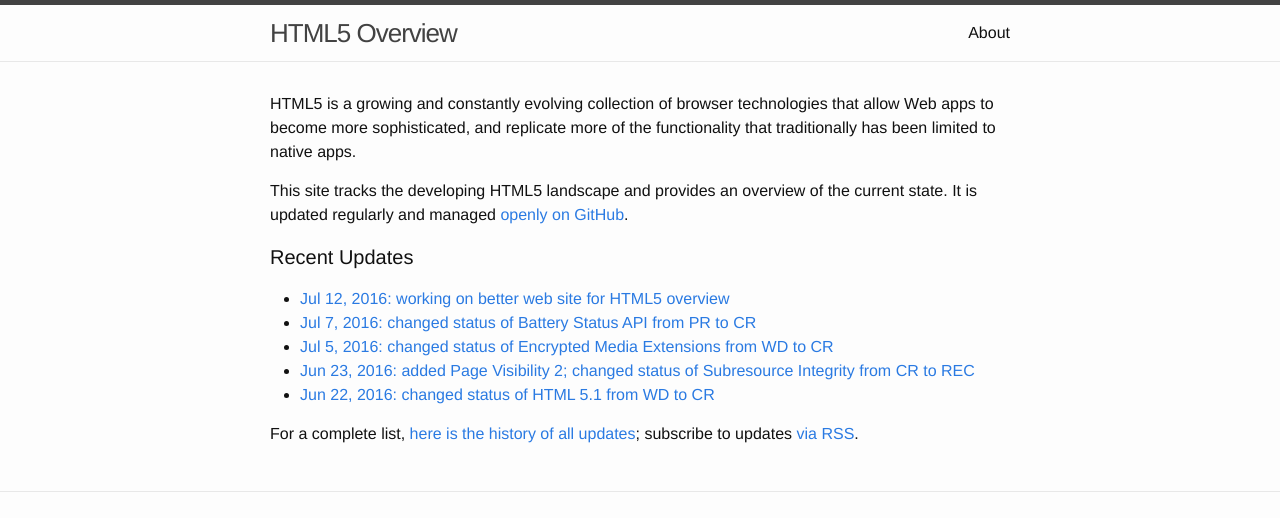
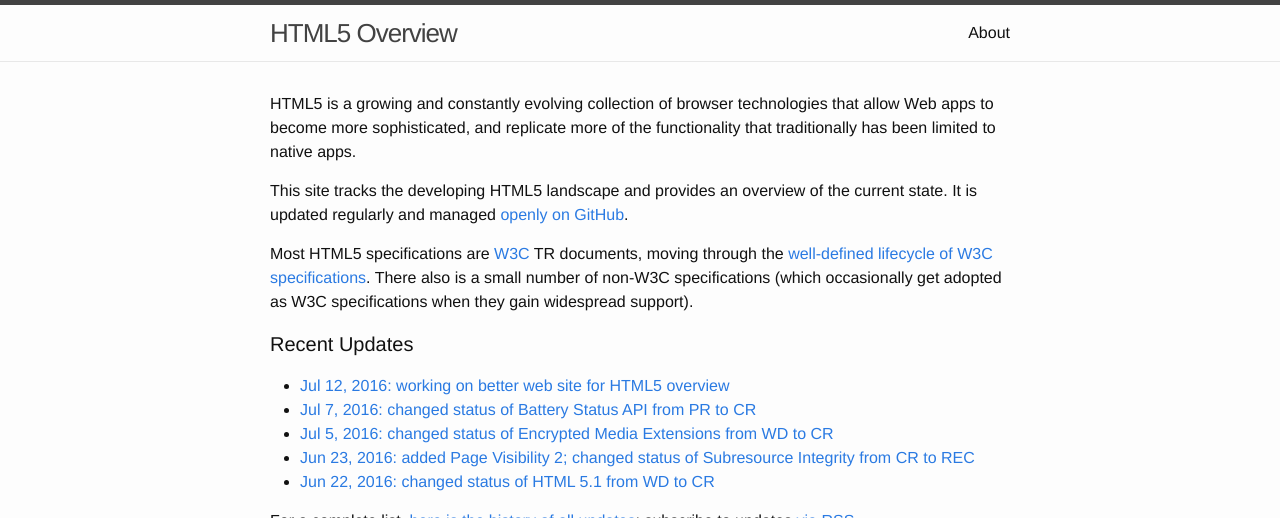
Before and after one commit to dret/HTML5-overview, a Jekyll site: the page built from index.html, in a window 1280 px wide, cut to the strip 0-518 px from the top of the page. Built offline with Jekyll 4.4.1, drawn with Linux system fonts in a browser that asks for light colours.

Commit message:
more intro text

```diff
--- a/index.html
+++ b/index.html
@@ -8,6 +8,7 @@ layout: default
 
 <p>This site tracks the developing HTML5 landscape and provides an overview of the current state. It is updated regularly and managed <a href="https://github.com/dret/HTML5-overview">openly on GitHub</a>.</p>
 
+<p>Most HTML5 specifications are <a href="http://www.w3.org/" title="World Wide Web Consortium">W3C</a> TR documents, moving through the <a href="http://www.w3.org/2014/Process-20140801/#rec-advance">well-defined lifecycle of W3C specifications</a>. There also is a small number of non-W3C specifications (which occasionally get adopted as W3C specifications when they gain widespread support).</p>
 
   <h1 class="page-heading">Recent Updates</h1>
 
```
